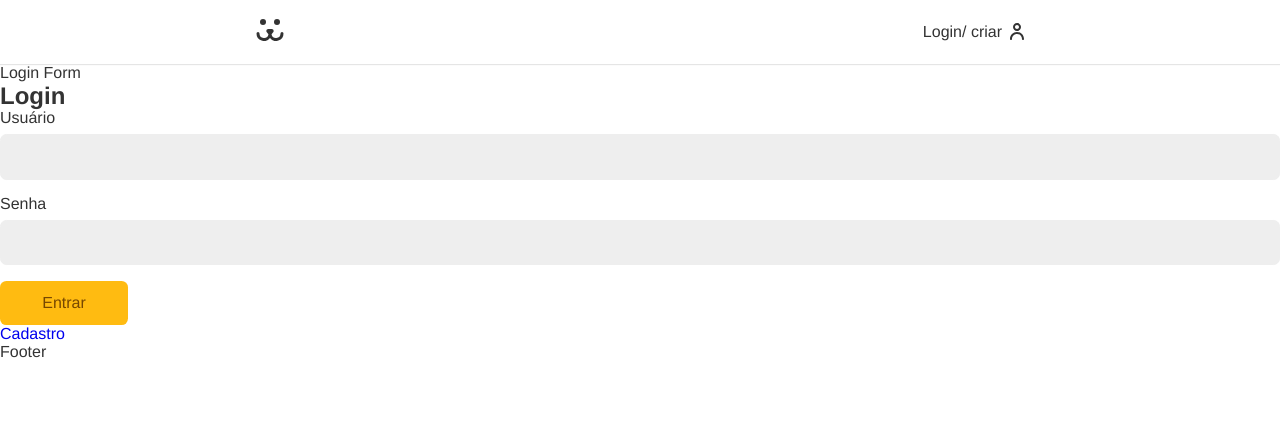
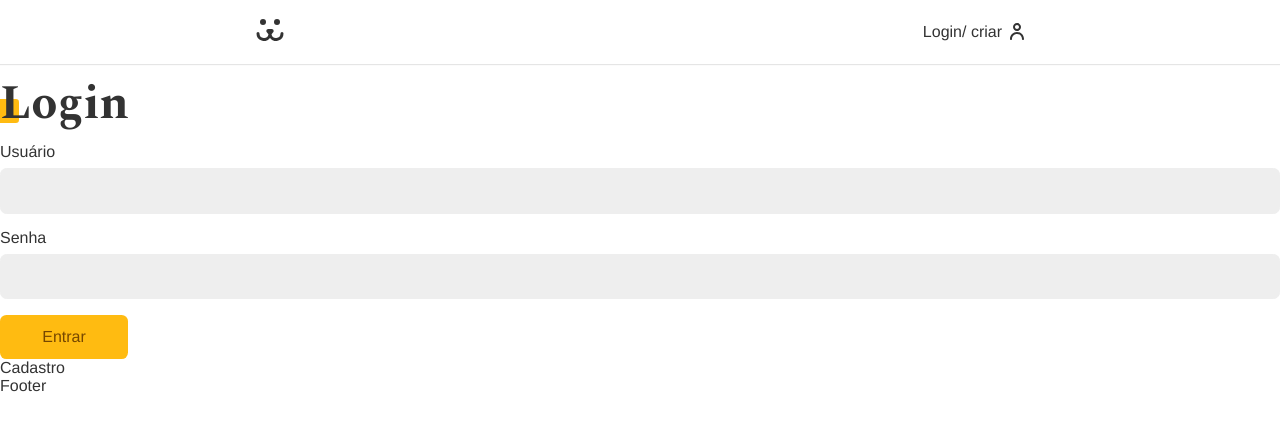
Before and after one commit to thiagonmiziara/dogs, a React (Create React App) app in the folder dogs/: page /login in a window 1280 px wide. Shown: the top 430 px of the page. Built offline with nearby package versions, Linux system fonts and the light colour scheme.

Commit message:
add folder helper com component error

```diff
--- a/dogs/src/App.css
+++ b/dogs/src/App.css
@@ -1,3 +1,4 @@
+@import url('https://fonts.googleapis.com/css2?family=Spectral:wght@700&display=swap');
 * {
     box-sizing: border-box;
 }
@@ -7,7 +8,7 @@
     margin: 0px;
     color: #333;
     --type-first: Helvetica, Arial, sans-serif;
-    --type-second: 'Spectal', Georgia;
+    --type-second: 'Spectral', georgia;
     font-family: var(--type-first);
 }
 
@@ -41,6 +42,7 @@
 
 a {
     text-decoration: none;
+    color: #333;
 }
 
 .container {
@@ -48,3 +50,38 @@
     padding: 0 1rem;
     margin: 0 auto;
 }
+
+.title {
+    font-family: var(--type-second);
+    line-height: 1;
+    font-size: 3rem;
+    margin: 1rem 0;
+    position: relative;
+    z-index: 1;
+}
+
+.title::after {
+    content: '';
+    display: block;
+    width: 1.5rem;
+    height: 1.5rem;
+    background: #fb1;
+    position: absolute;
+    bottom: 5px;
+    left: -5px;
+    border-radius: .2rem;
+    z-index: -1;
+}
+
+.animeLeft {
+    opacity: 0;
+    transform: translateX(-20px);
+    animation: animeLeft .3s forwards;
+}
+
+@keyframes animeLeft {
+    to {
+        opacity: 1;
+        transform: initial;
+    }
+}
--- /dev/null
+++ b/dogs/src/Components/Helpers/Error.jsx
@@ -0,0 +1,8 @@
+import React from "react";
+
+const Error = ({error}) => {
+  if (!error) return null;
+  return <p style={{ color: '#f31', margin: "1rem 0" }}>{error}</p>;
+};
+
+export default Error;
--- a/dogs/src/Components/Login/LoginForm.jsx
+++ b/dogs/src/Components/Login/LoginForm.jsx
@@ -4,6 +4,7 @@
 import Button from "../Forms/Button";
 import useForm from "../../Hooks/useForm";
 import { UserContext } from "../../UserContext";
+import Error from "../Helpers/Error";
 
 const LoginForm = () => {
   const username = useForm();
@@ -18,9 +19,8 @@
   }
 
   return (
-    <section>
-      Login Form
-      <h1>Login</h1>
+    <section className="animeLeft">
+      <h1 className="title">Login</h1>
       <form onSubmit={handleSubmit}>
         <Input label="Usuário" type="text" name="usename" {...username} />
         <Input label="Senha" type="password" name="password" {...password} />
@@ -29,7 +29,7 @@
         ) : (
           <Button>Entrar</Button>
         )}
-        {error && <p>{error}</p>}
+        <Error error={error} />
       </form>
       <Link to="/login/criar">Cadastro</Link>
     </section>
```
Also changed, not shown: 1 other file (tests, documents, lock files or other folders).
